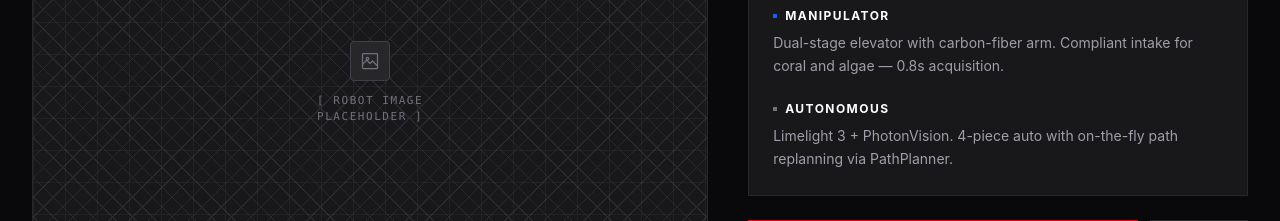
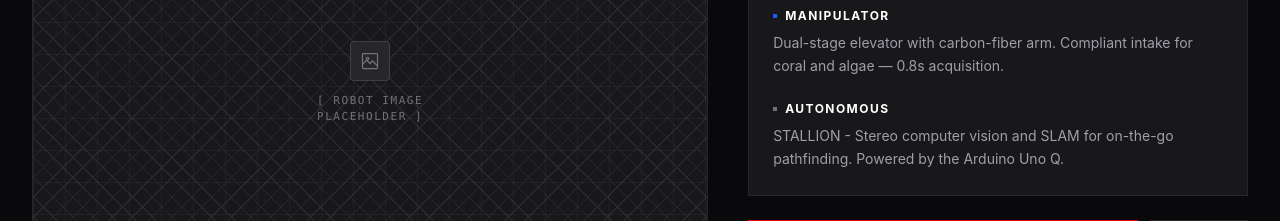
Before and after one commit to Stepinac-Iron-Crusaders/iron-crusaders-website, a React (Vite) app: page / in a window 1280 px wide. Shown: the part 1820-2041 px from the top of the page. Built offline with nearby package versions, Linux system fonts and the light colour scheme.

Commit message:
Update description for Autonomous feature

```diff
--- a/src/pages/Home.tsx
+++ b/src/pages/Home.tsx
@@ -386,8 +386,8 @@ export default function Home() {
                     </h3>
 
                     <p className="mt-2 text-sm leading-relaxed text-zinc-400">
-                      Limelight 3 + PhotonVision. 4-piece auto with on-the-fly
-                      path replanning via PathPlanner.
+                      STALLION - Stereo computer vision and SLAM for
+                      on-the-go pathfinding. Powered by the Arduino Uno Q.
                     </p>
                   </div>
                 </div>
```
